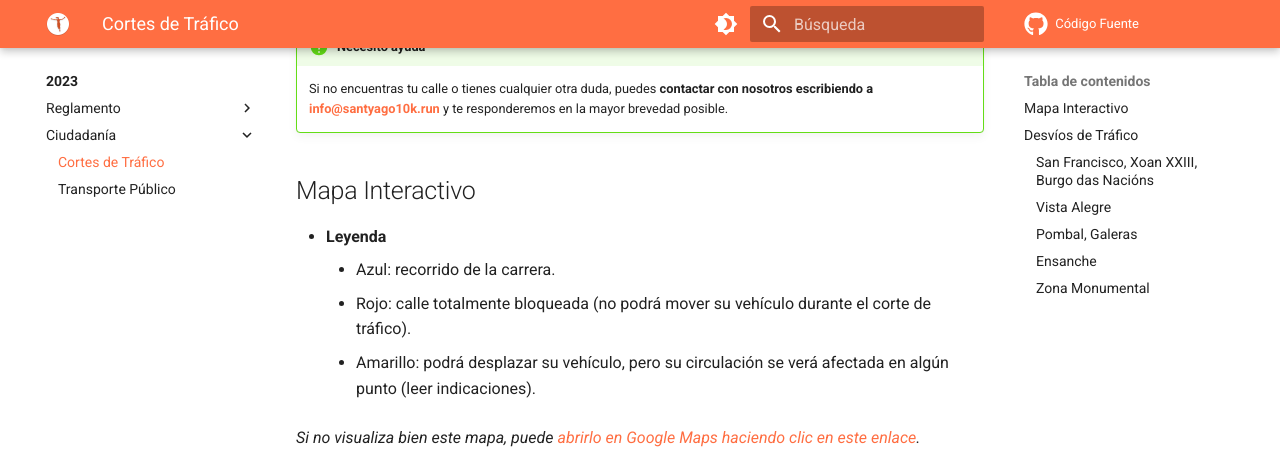
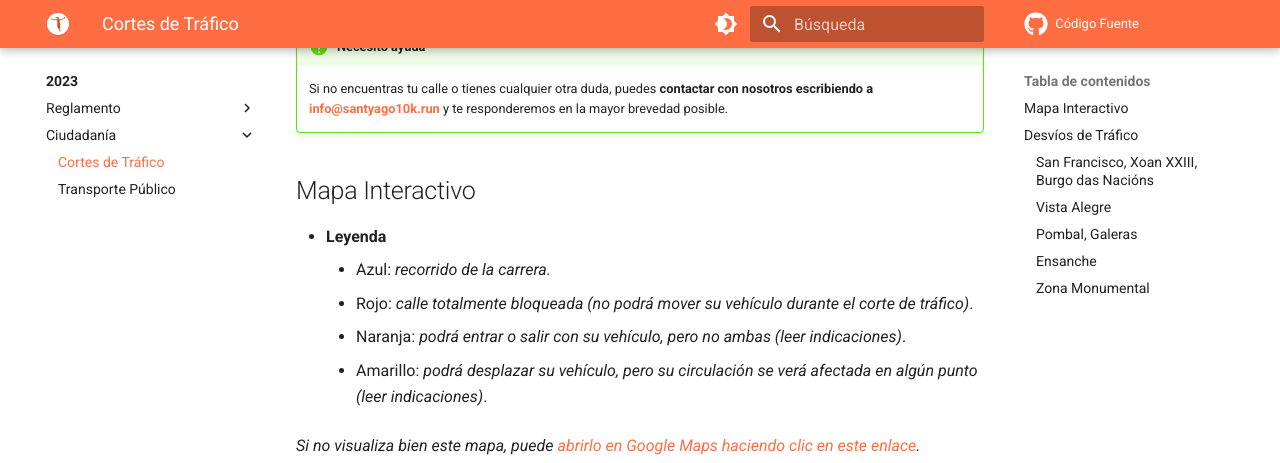
Before and after one commit to SantYaGo10K/Info, an MkDocs documentation site: the page built from info/ciudadania/trafico.md, in a window 1280 px wide and 900 px high, scrolled down 553 px, cut to the strip 0-463 px from the top of the window. Built offline with MkDocs 1.6.1 and Material for MkDocs 9.7.7, drawn with Linux system fonts in a browser that asks for light colours; comment, search, counter and statistics services are not loaded.

Commit message:
Corregir Leyenda

```diff
--- a/info/ciudadania/trafico.md
+++ b/info/ciudadania/trafico.md
@@ -21,9 +21,10 @@
 ## Mapa Interactivo
 
 * **Leyenda**
-    * Azul: recorrido de la carrera.
-    * Rojo: calle totalmente bloqueada (no podrá mover su vehículo durante el corte de tráfico).
-    * Amarillo: podrá desplazar su vehículo, pero su circulación se verá afectada en algún punto (leer indicaciones).
+    * Azul: _recorrido de la carrera._
+    * Rojo: _calle totalmente bloqueada (no podrá mover su vehículo durante el corte de tráfico)_.
+    * Naranja: _podrá entrar o salir con su vehículo, pero no ambas (leer indicaciones)_.
+    * Amarillo: _podrá desplazar su vehículo, pero su circulación se verá afectada en algún punto (leer indicaciones)_.
 
 _Si no visualiza bien este mapa, puede
 [abrirlo en Google Maps haciendo clic en este enlace](https://www.google.com/maps/d/u/0/viewer?mid=1WBxiAONkM7468RsE0kNdyat8kuC-qlI)._
```
